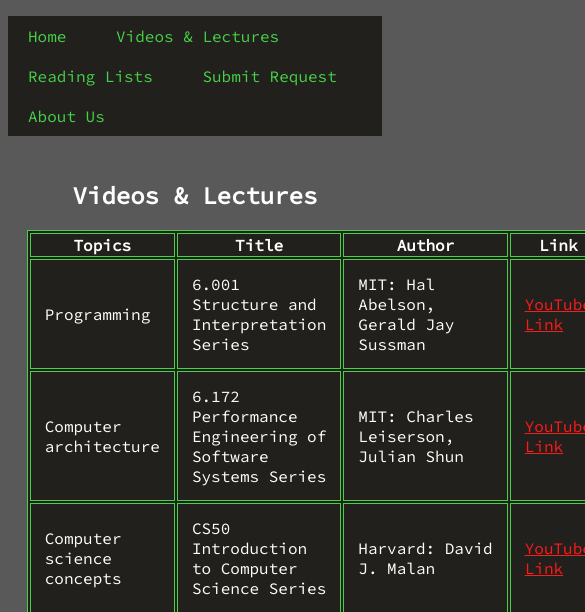
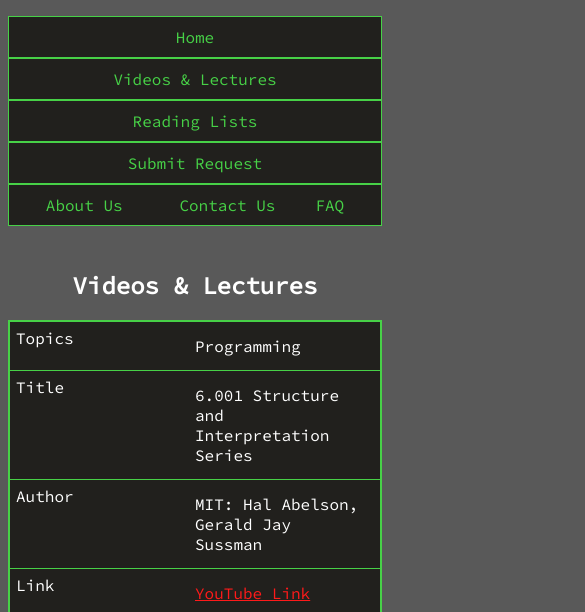
Before and after one commit to swans-on/csresources, a plain HTML site: page videos.html in a window 390 px wide. Shown: the part 232-844 px from the top of the page, 585 px wide, since content can reach past the window. Drawn offline with Linux system fonts and the light colour scheme.

Commit message:
implemented media queries

```diff
--- a/cssFiles/final.css
+++ b/cssFiles/final.css
@@ -91,3 +91,29 @@
     text-align: center;
     color: #47d147;
 }
+
+@media only screen and (max-width: 768px) {
+    /* Mobile view */
+    nav ul li {
+        display: flex;
+        justify-content: space-evenly;
+        border: 0.1px solid #47d147;
+    }
+
+    nav ul ul {
+        position: relative;
+        display: flex;
+    }
+
+    nav li:hover ul {
+        display: inherit;
+    }
+
+    main {
+        width: 100%;
+    }
+
+    .wrapper img {
+        display: none;
+    }
+}
--- a/cssFiles/videoTable.css
+++ b/cssFiles/videoTable.css
@@ -15,3 +15,43 @@
 td {
     padding: 14px;
 }
+
+@media only screen and (max-width: 768px) {
+    /* Mobile view */
+   /* Inspired by an article on responsive tables from css-tricks.com */
+	table, thead, tbody, th, td, tr {
+		display: block;
+	}
+
+	thead tr {
+		position: absolute;
+		top: -9999px;
+		left: -9999px;
+	}
+
+	tr {
+        border: 1px solid #47d147;
+    }
+
+	td {
+
+		border: none;
+		border-bottom: 1px solid #47d147;
+		position: relative;
+		padding-left: 50%;
+	}
+
+	td:before {
+		position: absolute;
+		top: 6px;
+		left: 6px;
+		width: 45%;
+		padding-right: 10px;
+		white-space: nowrap;
+    }
+
+    td:nth-of-type(1):before { content: "Topics"; }
+	td:nth-of-type(2):before { content: "Title"; }
+	td:nth-of-type(3):before { content: "Author"; }
+	td:nth-of-type(4):before { content: "Link"; }
+}
--- a/videos.html
+++ b/videos.html
@@ -35,18 +35,22 @@
     <main>
         <h2>Videos &amp Lectures</h2>
         <table>
+            <thead>
                 <tr>
                     <th>Topics</th>
                     <th>Title</th>
                     <th>Author</th>
                     <th>Link</th>
                 </tr>
+            </thead>
+            <tbody>
                 <tr>
                     <td>Programming</td>
                     <td>6.001 Structure and Interpretation Series</td>
                     <td>MIT: Hal Abelson, Gerald Jay Sussman</td>
                     <td>
-                    <a href="https://www.youtube.com/playlist?list=PLE18841CABEA24090" target="_blank">YouTube Link</a>
+                        <a href="https://www.youtube.com/playlist?list=PLE18841CABEA24090" target="_blank">YouTube
+                            Link</a>
                     </td>
                 </tr>
                 <tr>
@@ -104,8 +108,11 @@
                     <td>6.042J Mathematics for Computer Science Series</td>
                     <td>MIT: Tom Leighton, Marten van Dijk</td>
                     <td>
-                    <a href="https://www.youtube.com/playlist?list=PLB7540DEDD482705B" target="_blank">YouTube Link</a>
+                        <a href="https://www.youtube.com/playlist?list=PLB7540DEDD482705B" target="_blank">YouTube
+                            Link</a>
                     </td>
+                </tr>
+            </tbody>
         </table>
         <p class="subhead">More content coming soon!</p>
     </main>
```
Also changed, not shown: aboutUs/aboutUs.html (+1 -1 lines), cssFiles/about.css (+12 -0 lines), cssFiles/home.css (+9 -1 lines), cssFiles/lists.css (+17 -0 lines), cssFiles/requests.css (+10 -0 lines), index.html (+1 -1 lines), 1 other file. Lines whose indentation alone changed are shown as unchanged.
